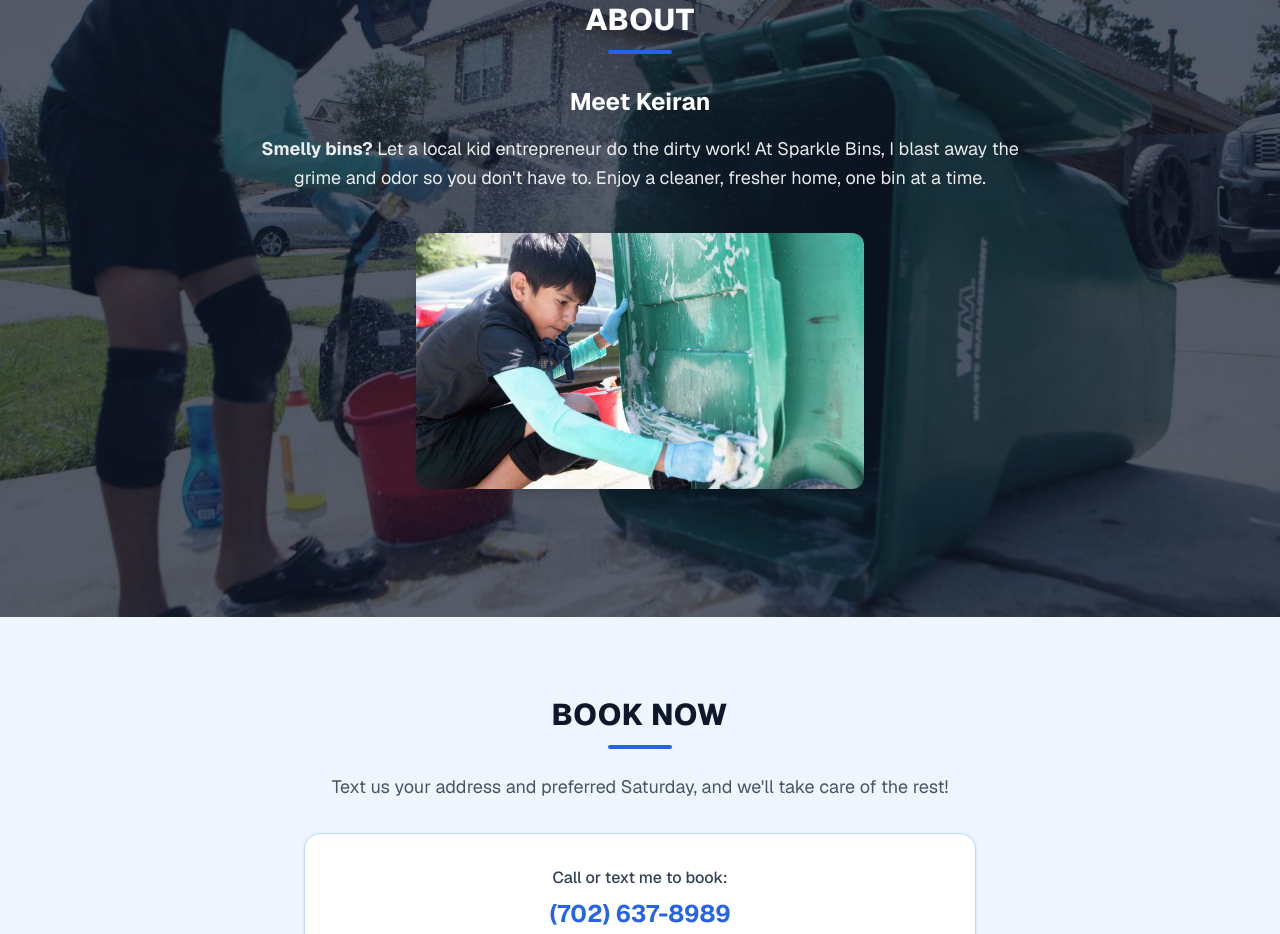
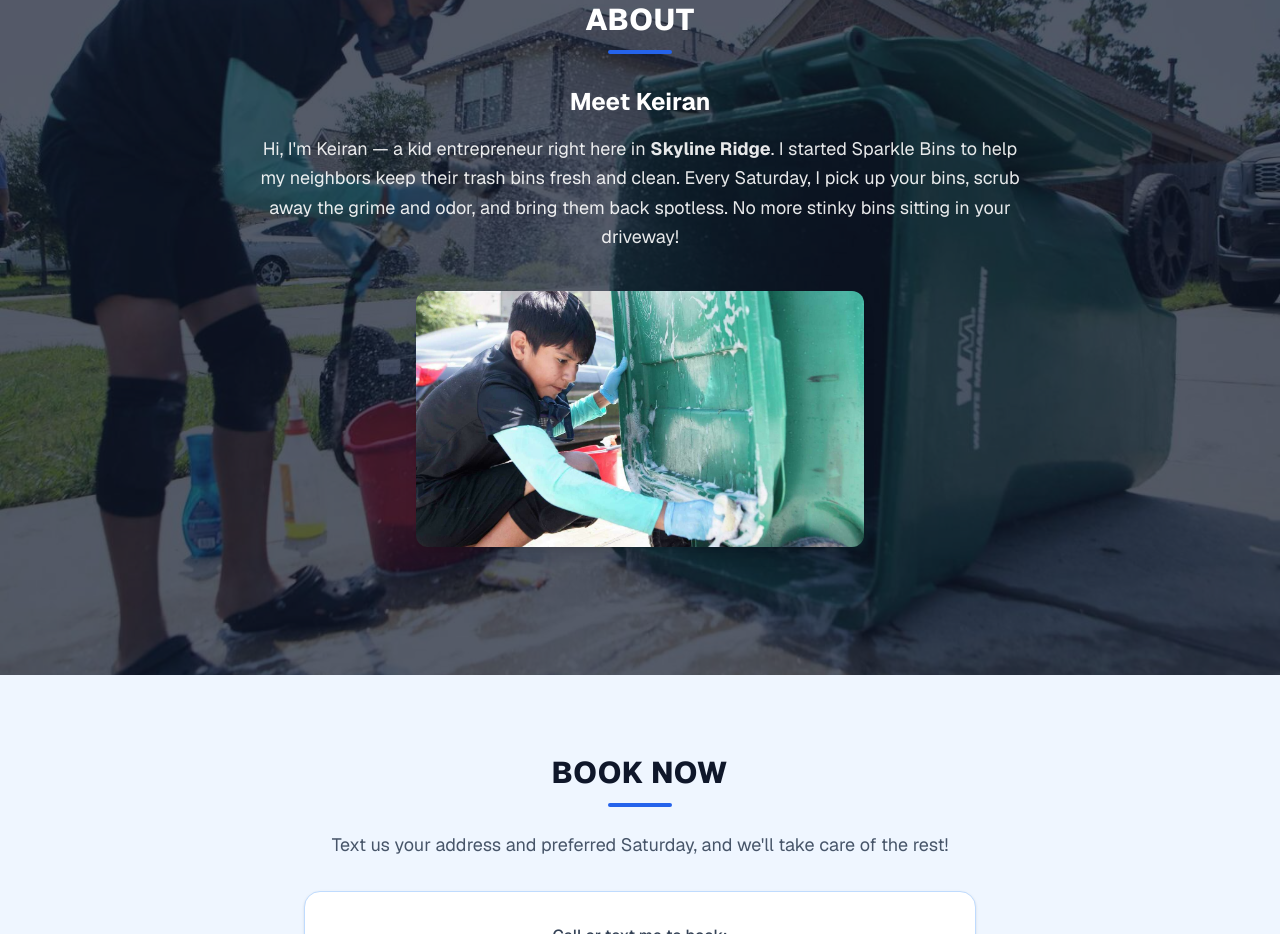
Before and after one commit to seblaifa3315/sparkle-bins, a Next.js app: page / in a window 1280 px wide. Shown: the part 2340-3274 px from the top of the page. Built offline with nearby package versions, Linux system fonts and the light colour scheme.

Commit message:
improves about section with picture background

```diff
--- a/app/page.tsx
+++ b/app/page.tsx
@@ -132,7 +132,7 @@ export default function Home() {
                 <div className="relative max-w-3xl mx-auto text-center">
                     <h2 className="text-3xl font-extrabold text-white uppercase tracking-wide after:content-[''] after:block after:w-16 after:h-1 after:bg-accent after:rounded-full after:mx-auto after:mt-3">About</h2>
                     <h3 className="mt-8 text-2xl font-bold text-white">Meet Keiran</h3>
-                    <p className="mt-4 text-lg text-white/90 leading-relaxed"><span className="font-bold">Smelly bins?</span> Let a local kid entrepreneur do the dirty work! At Sparkle Bins, I blast away the grime and odor so you don&apos;t have to. Enjoy a cleaner, fresher home, one bin at a time.</p>
+                    <p className="mt-4 text-lg text-white/90 leading-relaxed">Hi, I&apos;m Keiran — a kid entrepreneur right here in <span className="font-bold">Skyline Ridge</span>. I started Sparkle Bins to help my neighbors keep their trash bins fresh and clean. Every Saturday, I pick up your bins, scrub away the grime and odor, and bring them back spotless. No more stinky bins sitting in your driveway!</p>
                     <Image src="/keiran2.jpg" alt="Keiran cleaning a trash bin" width={500} height={300} className="mt-10 rounded-xl object-cover w-full h-56 sm:h-64 shadow-lg mx-auto max-w-md" />
                 </div>
             </section>
```
